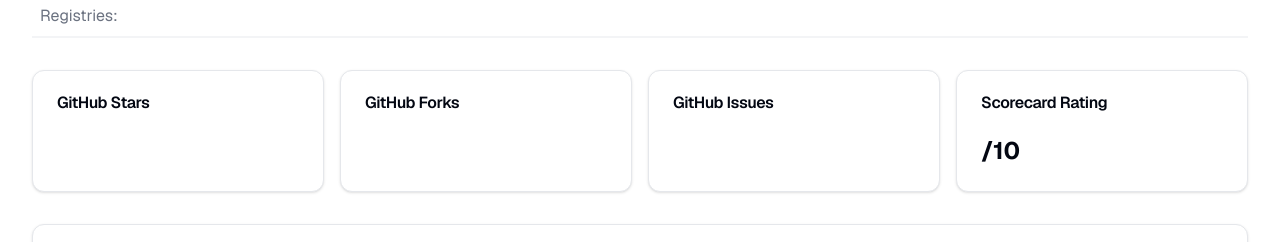
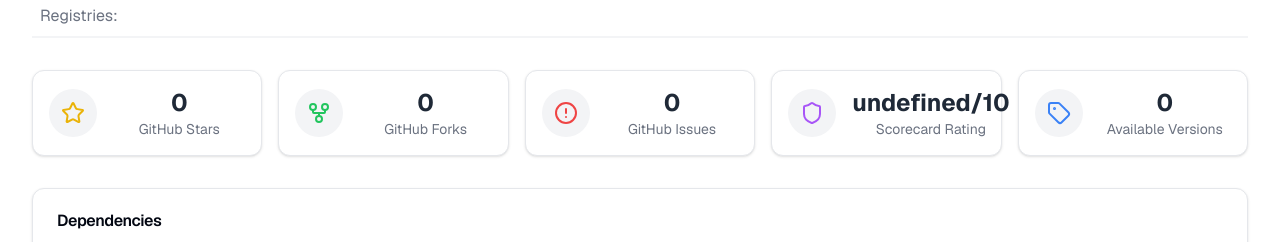
Before and after one commit to chanchal16/safedep-insights, a Next.js app: page / in a window 1280 px wide. Shown: the part 176-418 px from the top of the page. Built offline with nearby package versions, Linux system fonts and the light colour scheme; no server answers.

Commit message:
refactor: remove cards

```diff
--- a/src/components/Metrics.tsx
+++ b/src/components/Metrics.tsx
@@ -1,53 +1,50 @@
 import React from "react";
-import { Card, CardHeader, CardTitle, CardContent } from "@/components/ui/card";
 import { useInsights } from "@/contexts/InsightContext";
+import MetricCard from "./MetricCard";
+import { Star, GitFork, AlertCircle, Shield, Tag } from "lucide-react";
 
 const Metrics = () => {
   const { data } = useInsights();
   const { insight } = data;
   return (
-    <div className="grid grid-cols-1 md:grid-cols-2 lg:grid-cols-4 gap-4">
-      <Card>
-        <CardHeader>
-          <CardTitle>GitHub Stars</CardTitle>
-        </CardHeader>
-        <CardContent>
-          <p className="text-2xl font-bold">
-            {insight?.projectInsights[0]?.stars}
-          </p>
-        </CardContent>
-      </Card>
-      <Card>
-        <CardHeader>
-          <CardTitle>GitHub Forks</CardTitle>
-        </CardHeader>
-        <CardContent>
-          <p className="text-2xl font-bold">
-            {insight?.projectInsights[0]?.forks}
-          </p>
-        </CardContent>
-      </Card>
-      <Card>
-        <CardHeader>
-          <CardTitle>GitHub Issues</CardTitle>
-        </CardHeader>
-        <CardContent>
-          <p className="text-2xl font-bold">
-            {insight?.projectInsights[0]?.issues?.open}
-          </p>
-        </CardContent>
-      </Card>
-      <Card>
-        <CardHeader>
-          <CardTitle>Scorecard Rating</CardTitle>
-        </CardHeader>
-        <CardContent>
-          <p className="text-2xl font-bold">
-            {insight?.projectInsights[0]?.scorecard?.score?.toFixed(1)}/10
-          </p>
-        </CardContent>
-      </Card>
-      {/* Repeat for Forks, Open Issues, and Scorecard Rating */}
+    <div className="grid grid-cols-1 md:grid-cols-2 lg:grid-cols-5 gap-4">
+      <MetricCard
+        icon={Star}
+        value={insight?.projectInsights[0]?.stars ?? 0}
+        label="GitHub Stars"
+        color="text-yellow-500"
+        tooltipContent="Total number of stars on the GitHub repository"
+      />
+      <MetricCard
+        icon={GitFork}
+        value={insight?.projectInsights[0]?.forks ?? 0}
+        label="GitHub Forks"
+        color="text-green-500"
+        tooltipContent="Number of times the repository has been forked"
+      />
+      <MetricCard
+        icon={AlertCircle}
+        value={insight?.projectInsights[0]?.issues?.open ?? 0}
+        label="GitHub Issues"
+        color="text-red-500"
+        tooltipContent="Open issues in the GitHub repository"
+      />
+      <MetricCard
+        icon={Shield}
+        value={`${insight?.projectInsights[0]?.scorecard?.score?.toFixed(
+          1
+        )}/10`}
+        label="Scorecard Rating"
+        color="text-purple-500"
+        tooltipContent="Security score based on various best practices"
+      />
+      <MetricCard
+        icon={Tag}
+        value={insight?.availableVersions?.length ?? 0}
+        label="Available Versions"
+        color="text-blue-500"
+        tooltipContent="Number of different versions of the package"
+      />
     </div>
   );
 };
```
